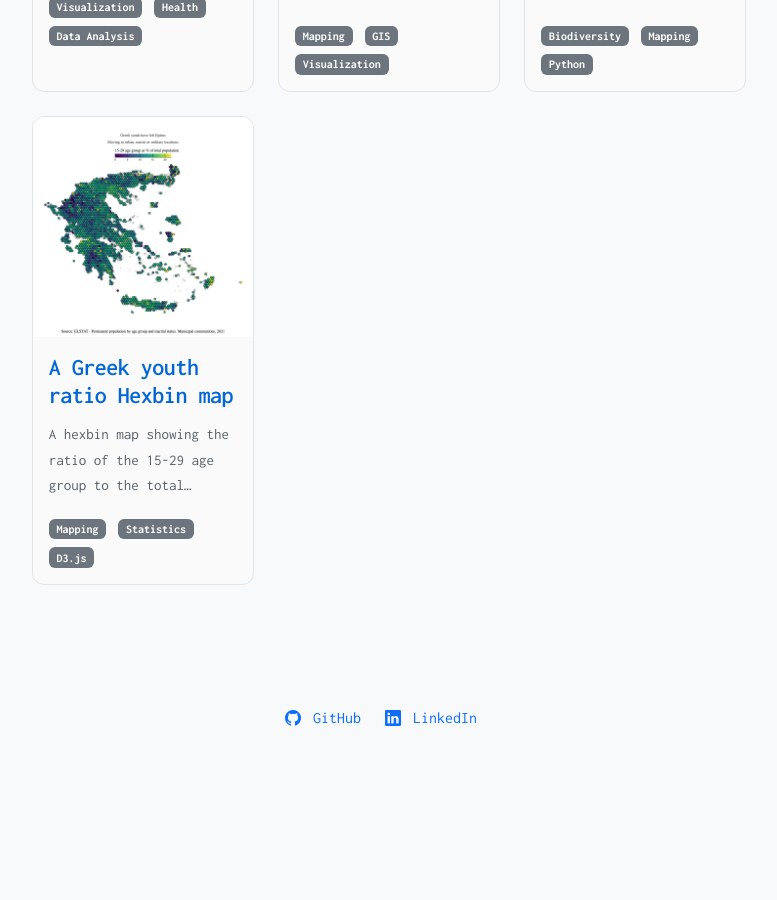
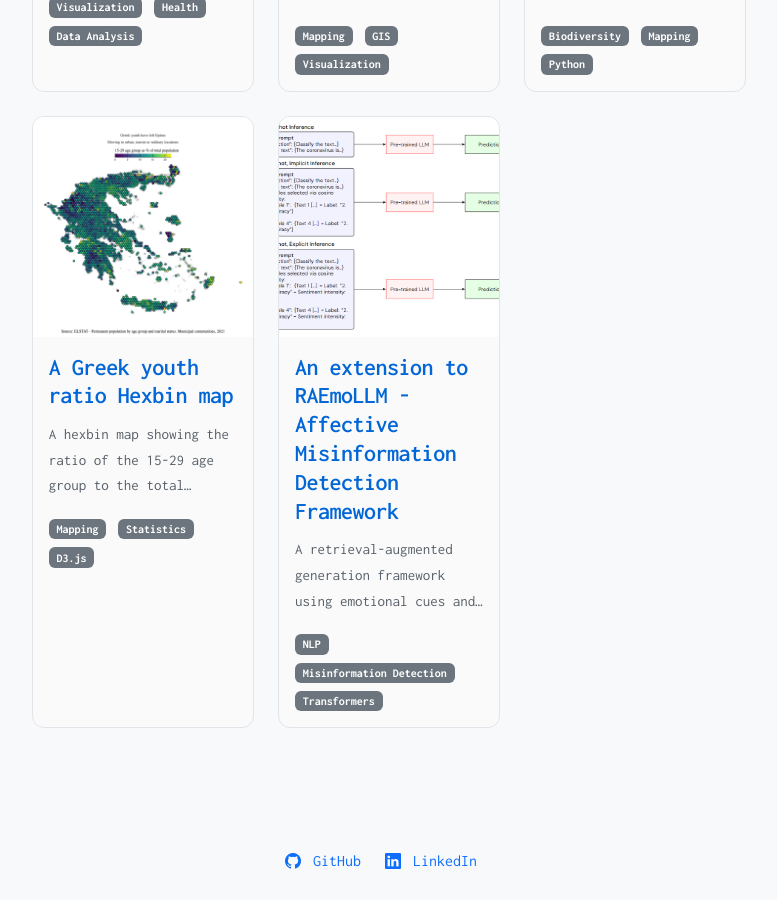
Before and after one commit to akprodromou/akprodromou.github.io, a Jekyll site: the page built from pages/portfolio.md, in a window 1280 px wide and 900 px high, scrolled down 2176 px. Shown: the whole window, without its empty margins (251-1028 px from the left). Built offline with Jekyll 4.4.1, drawn with Linux system fonts in a browser that asks for light colours; comment, search, counter and statistics services are not loaded; before the commit the page ends 2932 px from its top, so only the background shows below that.

Commit message:
added RAEmoLLM extension

```diff
--- a/_data/projects.yml
+++ b/_data/projects.yml
@@ -89,3 +89,12 @@
   description: >
     A hexbin map showing the ratio of the 15-29 age group to the total population in Greek municipal units.
   tags: [Mapping, Statistics, D3.js]
+
+- title: An extension to RAEmoLLM - Affective Misinformation Detection Framework
+  link: /raemollm-extension/
+  image: /assets/images/raemollm-extension.png
+  description: >
+    A retrieval-augmented generation framework using emotional cues and in-context
+    learning to detect cross-domain misinformation. Extended the original RAEmoLLM framework
+    for misinformation detection by combining sentiment valence and certainty scores.
+  tags: [NLP, Misinformation Detection, Transformers]
```
Also changed, not shown: pages/raemollm-extension.md (added, +15 -0 lines), assets/images/raemollm-extension.png (added).
